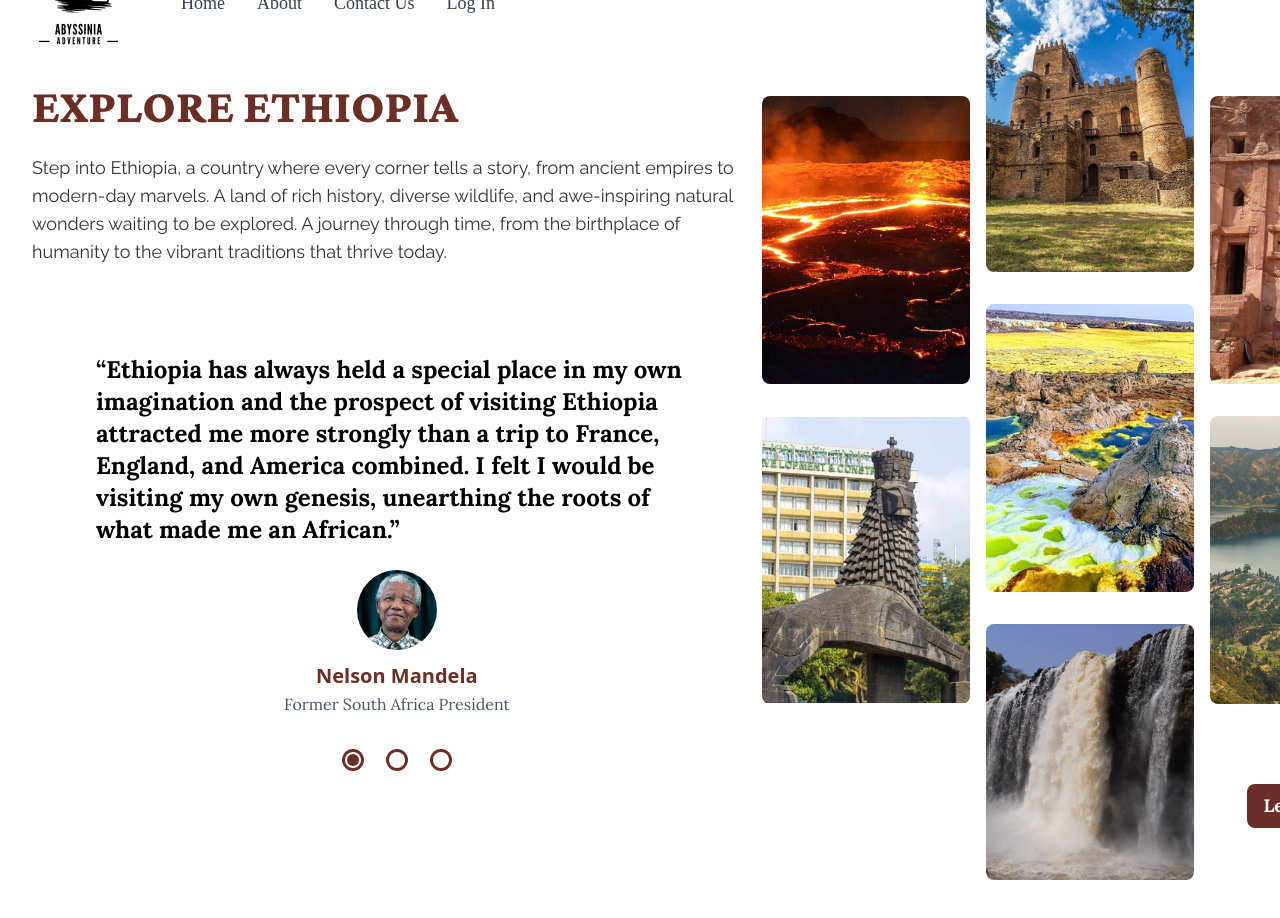
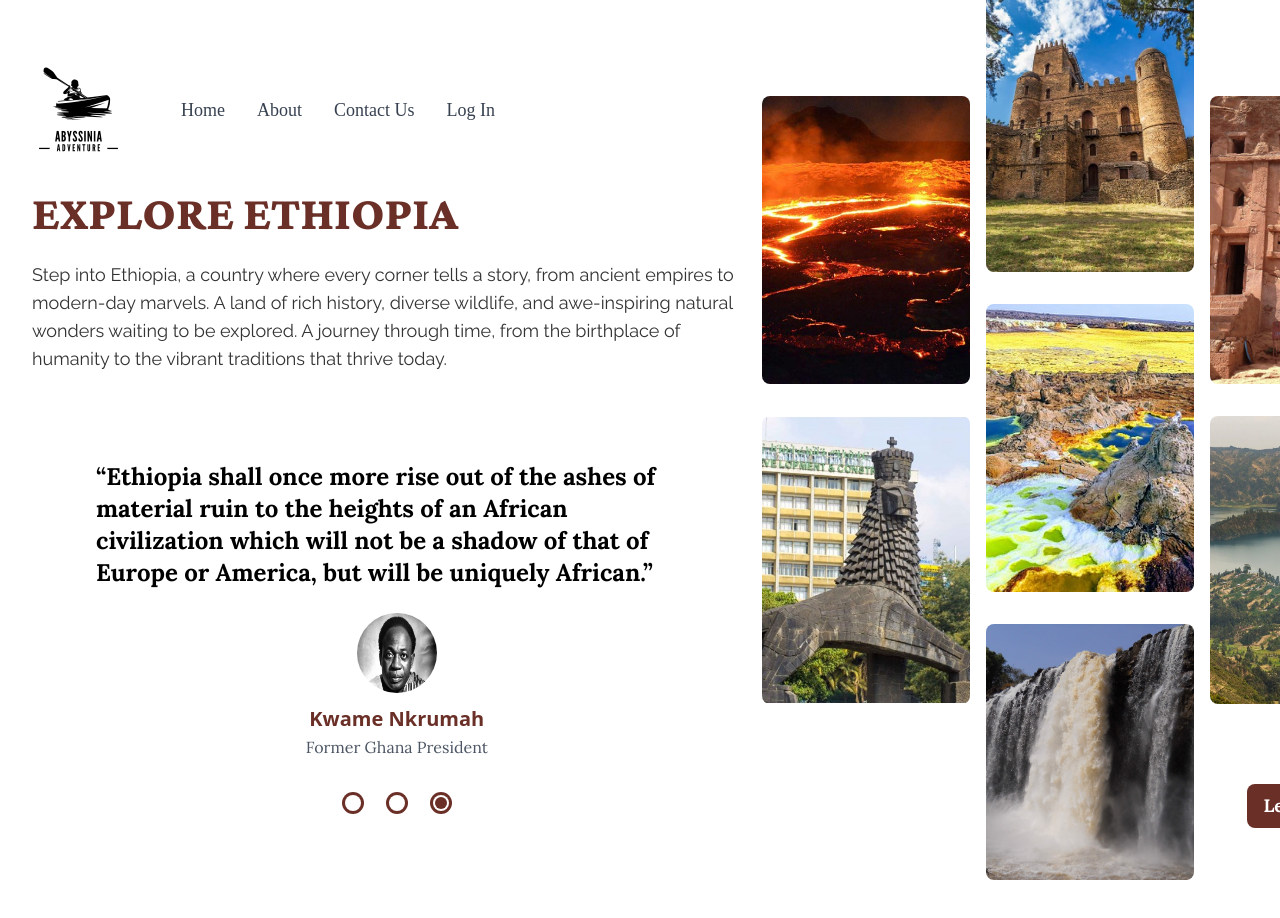
Before and after one commit to wubetu1122/Explore-Ethiopia, a React (Vite) app: page / in a window 1280 px wide. Shown: the top 918 px of the page. Before the commit the page ends 880 px from the top, so only its background shows below. Built offline with nearby package versions, Linux system fonts and the light colour scheme; a web font is replaced by a local one.

Commit message:
fixing the layout

```diff
--- a/src/App.jsx
+++ b/src/App.jsx
@@ -1,9 +1,22 @@
+import { createBrowserRouter, RouterProvider} from 'react-router-dom';
+import About from "./pages/About"
 import HeroSection from "./pages/Home"
+
+const router= createBrowserRouter([
+  {
+    path: '/',
+    element: <HeroSection />,
+  },
+  {
+    path: '/about',
+    element: <About />,
+  }
+])
 
 function App() {
   return (
     <>
-      <HeroSection/>
+      <RouterProvider router={router}/>
     </>
   )
 }
--- a/src/components/Navigation.jsx
+++ b/src/components/Navigation.jsx
@@ -14,8 +14,8 @@ const Nav = () => {
                         <img src={logo} alt="Abbysinia Logo" height={125} width={125} />
                     </a>
                     <div className="hidden md:flex space-x-8 ml-10">
-                        <a href="#" className="text-gray-700 hover:text-gray-900 font-medium font-crafty text-16px">Home</a>
-                        <a href="#" className="text-gray-700 hover:text-gray-900 font-medium font-crafty text-16px">About</a>
+                        <a href="/" className="text-gray-700 hover:text-gray-900 font-medium font-crafty text-16px">Home</a>
+                        <a href="/about" className="text-gray-700 hover:text-gray-900 font-medium font-crafty text-16px">About</a>
                         <a href="#" className="text-gray-700 hover:text-gray-900 font-medium font-crafty text-16px">Contact Us</a>
                         <a href="#" className="text-gray-700 hover:text-gray-900 font-medium font-crafty text-16px">Log In</a>
                     </div>
@@ -39,8 +39,8 @@ const Nav = () => {
             {isOpen && (
                 <div className="md:hidden">
                     <div className="px-4 pt-4 pb-3 space-y-3 sm:px-6">
-                        <a href="#" className="block px-4 py-2 rounded-md text-base font-crafty font-medium text-gray-700 hover:text-gray-900">Home</a>
-                        <a href="#" className="block px-4 py-2 rounded-md text-base font-crafty font-medium text-gray-700 hover:text-gray-900">About</a>
+                        <a href="/" className="block px-4 py-2 rounded-md text-base font-crafty font-medium text-gray-700 hover:text-gray-900">Home</a>
+                        <a href="/about" className="block px-4 py-2 rounded-md text-base font-crafty font-medium text-gray-700 hover:text-gray-900">About</a>
                         <a href="#" className="block px-4 py-2 rounded-md text-base font-crafty font-medium text-gray-700 hover:text-gray-900">Contact Us</a>
                         <a href="#" className="block px-4 py-2 rounded-md text-base font-crafty font-medium text-gray-700 hover:text-gray-900">Log In</a>
                     </div>
--- a/src/pages/About.jsx
+++ b/src/pages/About.jsx
@@ -1,5 +1,11 @@
+import Nav from "../components/Navigation";
+
 const About =()=>{
-
+    return(
+        <>
+            <Nav/>
+        </>
+    )
 }
 
 export default About;
--- a/src/pages/Home.jsx
+++ b/src/pages/Home.jsx
@@ -15,7 +15,8 @@ const HeroSection = () => {
             {/* Left Section */}
             <div className="md:w-3/5 w-full flex flex-col justify-start md:justify-center md:pt-0 pt-4">
                 <Nav />
-                <div className="flex-grow flex flex-col justify-center mt-4 md:mt-0">
+                <div className="flex-grow flex flex-col justify-between mt-4 md:mt-0" style={{ minHeight: '400px' }}>
+                    <div>
                         <h1 className="text-3xl md:text-5xl font-extrabold text-redish-500 font-crimson mb-4 md:mb-6">
                             EXPLORE ETHIOPIA
                         </h1>
@@ -24,6 +25,7 @@ const HeroSection = () => {
                             A land of rich history, diverse wildlife, and awe-inspiring natural wonders waiting to be explored.
                             A journey through time, from the birthplace of humanity to the vibrant traditions that thrive today.
                         </p>
+                    </div>
                     <Testimony />
                 </div>
             </div>
--- a/src/pages/Testimony.jsx
+++ b/src/pages/Testimony.jsx
@@ -1,10 +1,9 @@
-import { useState } from "react";
+import { useState, useEffect } from "react";
 import john from "../assets/john.jpg";
 import kwame from "../assets/Kwame.jpg";
 import nelson from "../assets/mandela.avif";
 
 const Testimony = () => {
-
   const testimonials = [
     {
       avatar: nelson,
@@ -28,13 +27,25 @@ const Testimony = () => {
 
   const [currentTestimonial, setCurrentTestimonial] = useState(0);
 
+  // Automatically change testimonial every 2 seconds
+  useEffect(() => {
+    const interval = setInterval(() => {
+      setCurrentTestimonial((prevTestimonial) =>
+        (prevTestimonial + 1) % testimonials.length
+      );
+    }, 2000); // 2000ms = 2 seconds
+
+    // Cleanup interval on component unmount
+    return () => clearInterval(interval);
+  }, [testimonials.length]);
+
   return (
     <section className="px-4 sm:px-8 lg:px-16 py-10">
       <div className="max-w-screen-xl mx-auto">
         <div className="max-w-3xl mx-auto">
           <ul>
             {testimonials.map((item, idx) => (
-              currentTestimonial == idx ? (
+              currentTestimonial === idx ? (
                 <li key={idx}>
                   <figure>
                     <blockquote>
@@ -59,7 +70,7 @@ const Testimony = () => {
                     </div>
                   </figure>
                 </li>
-              ) : ""
+              ) : null
             ))}
           </ul>
         </div>
@@ -68,7 +79,7 @@ const Testimony = () => {
             {testimonials.map((item, idx) => (
               <li key={idx}>
                 <button
-                  className={`w-2.5 h-2.5 sm:w-3 sm:h-3 rounded-full duration-150 ring-offset-2 ring-redish-500 ${currentTestimonial == idx ? "bg-redish-500 ring" : "bg-white ring"
+                  className={`w-2.5 h-2.5 sm:w-3 sm:h-3 rounded-full duration-150 ring-offset-2 ring-redish-500 ${currentTestimonial === idx ? "bg-redish-500 ring" : "bg-white ring"
                     }`}
                   onClick={() => setCurrentTestimonial(idx)}
                 ></button>
```
Lines whose indentation alone changed are shown as unchanged.
